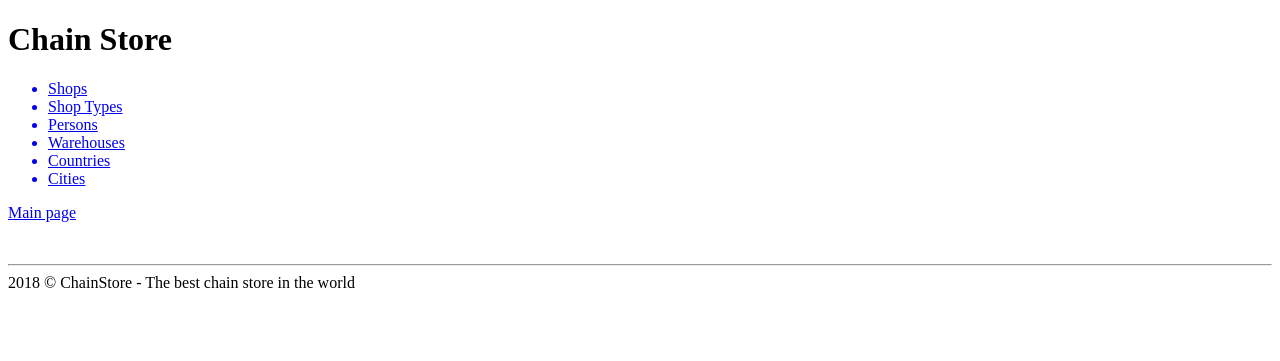
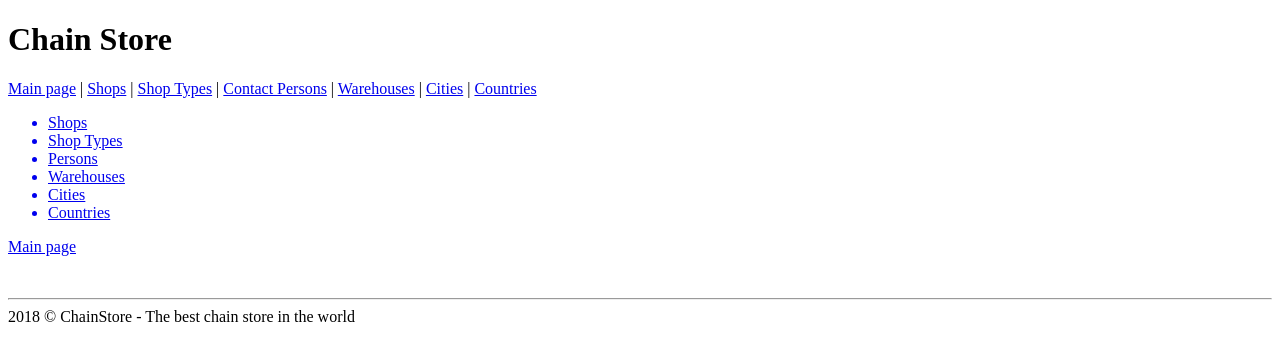
Before and after one commit to MaksymSkorupskyi/ChainStore, a Django app: page / in a window 1280 px wide. Shown: the top 361 px of the page. Run offline with Django 3.2, Linux system fonts and the light colour scheme.

Commit message:
Task #2 complete! Top navigation menu added

```diff
--- a/templates/base.html
+++ b/templates/base.html
@@ -10,6 +10,14 @@
 
     <header>
         <h1>Chain Store</h1>
+
+        <a href="{% url 'main' %}">Main page</a> |
+        <a href="{% url 'shop' %}">Shops</a> |
+        <a href="{% url 'shoptype' %}">Shop Types</a> |
+        <a href="{% url 'person' %}">Contact Persons</a> |
+        <a href="{% url 'warehouse' %}">Warehouses</a> |
+        <a href="{% url 'city' %}">Cities</a> |
+        <a href="{% url 'country' %}">Countries</a>
 {#        <hr>#}
     </header>
 
--- a/templates/main.html
+++ b/templates/main.html
@@ -11,7 +11,7 @@
         <a href="{% url 'shoptype' %}"><li>Shop Types</li></a>
         <a href="{% url 'person' %}"><li>Persons</li></a>
         <a href="{% url 'warehouse' %}"><li>Warehouses</li></a>
+        <a href="{% url 'city' %}"><li>Cities</li></a>
         <a href="{% url 'country' %}"><li>Countries</li></a>
-        <a href="{% url 'city' %}"><li>Cities</li></a>
     </ul>
 {% endblock %}
```
